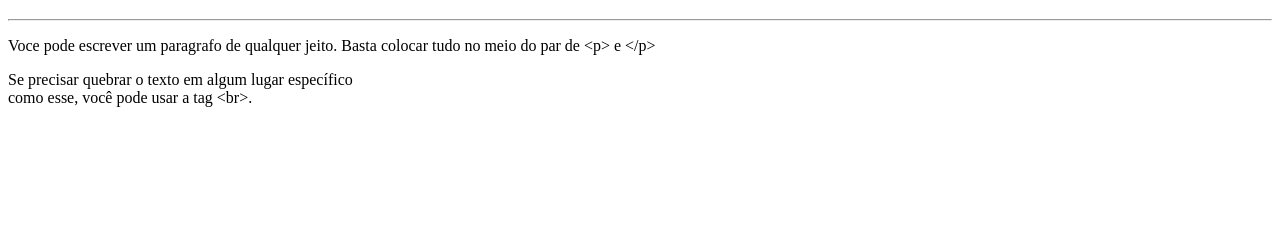
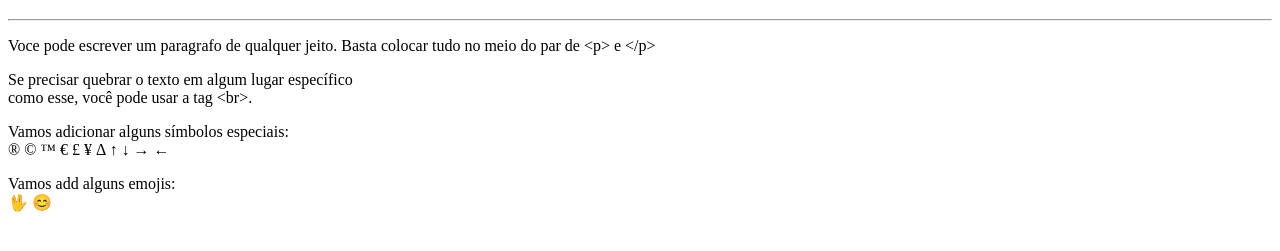
Before and after one commit to franklyndev/HTML-CSS_Study, a plain HTML site: page ex002/index.html in a window 1280 px wide. Shown: the part 61-312 px from the top of the page. Drawn offline with Linux system fonts and the light colour scheme.

Commit message:
Simbolos e emojis

```diff
--- a/ex002/index.html
+++ b/ex002/index.html
@@ -9,10 +9,29 @@
     <h1>Parágrafos e quebras de linha</h1>
     <hr>
     <p>
-        Voce pode escrever um paragrafo de qualquer jeito. Basta colocar tudo no meio do par de &lt;p&gt; e &lt;/p&gt;
+        Voce pode escrever um paragrafo de qualquer jeito. Basta colocar tudo no meio do par de &lt;p&gt; e &lt;/p&gt; <!--$lt = less than == < | $gt greater than = > -->
     </p>
     <p>
         Se precisar quebrar o texto em algum lugar específico <br> como esse, você pode usar a tag &lt;br&gt;.
     </p>
+    <p>
+        Vamos adicionar alguns símbolos especiais:
+        <br>&reg;
+        &copy;
+        &trade;
+        &euro;
+        &pound;
+        &yen;
+        &Delta;
+        &uparrow; <!--or &urr-->
+        &downarrow;
+        &rightarrow;
+        &leftarrow;
+    </p>
+    <p>
+        Vamos add alguns emojis:
+        <br>&#x1f596;
+        &#x1f60a;
+    </p>
 </body>
 </html>
```
